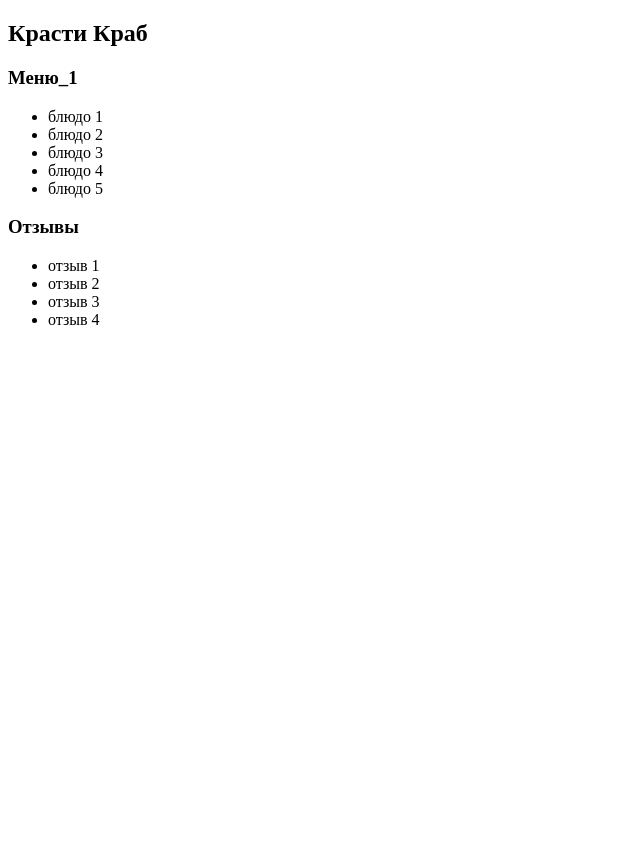
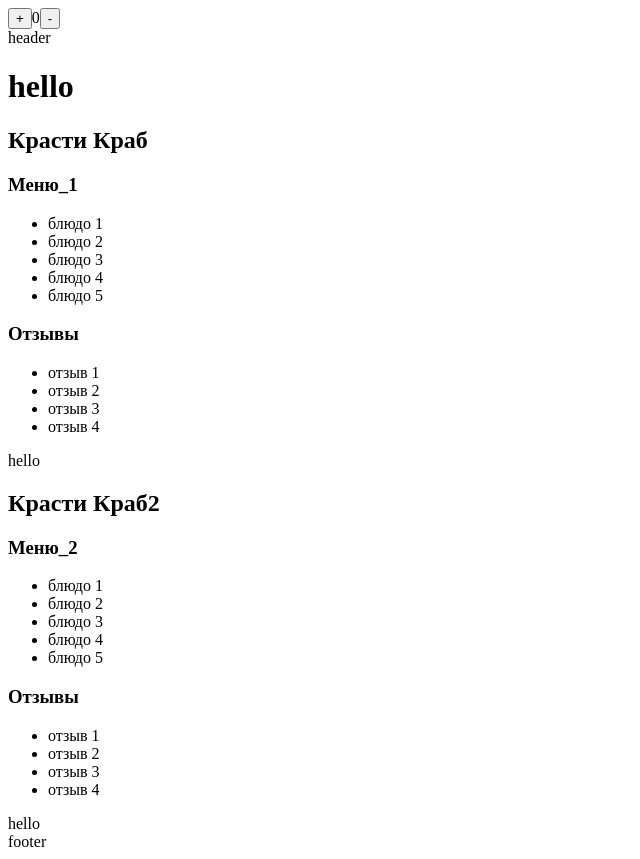
Before and after one commit to Vankir94/vite, a React (Vite) app: page / in a window 1280 px wide. Shown: the whole page, without its empty margins (0-640 px from the left). Before the commit the page ends 800 px from the top, so only its background shows below. Built offline with nearby package versions, Linux system fonts and the light colour scheme.

Commit message:
second lecture

```diff
--- /dev/null
+++ b/src/components/app/App.jsx
@@ -0,0 +1,21 @@
+import MY_RESTAURANTS from "../../materials/mock.js";
+import {Restaurant} from "../restaurant/Restaurant.jsx";
+import {Layout} from "../layout/Layout";
+
+export const App = ({title}) => {
+    return (
+        <Layout>
+            <div>
+                <h1>{title}</h1>
+                {MY_RESTAURANTS.map((
+                    {name, menuName, listOfDishes, reviewName, listOfReviews}
+                ) => <Restaurant name={name}
+                                 menuName={menuName}
+                                 listOfDishes={listOfDishes}
+                                 reviewName={reviewName}
+                                 listOfReviews={listOfReviews}/>)}
+
+            </div>
+        </Layout>
+    );
+};
--- /dev/null
+++ b/src/components/count/Count.jsx
@@ -0,0 +1,15 @@
+import {useState} from "react";
+
+export function Count() {
+    const [value, setValue] = useState(0);
+
+    const increase = () => setValue(value + 1);
+    const decrease = () => setValue(value - 1);
+    return (
+        <div>
+            <button onClick={increase}>+</button>
+            {value}
+            <button onClick={decrease}>-</button>
+        </div>
+    );
+};
--- /dev/null
+++ b/src/components/layout/Layout.jsx
@@ -0,0 +1,12 @@
+import {Count} from "../count/Count.jsx";
+
+export function Layout({children}) {
+    return (
+        <div>
+            <Count/>
+            <header>header</header>
+            {children}
+            <footer>footer</footer>
+        </div>
+    );
+};
--- /dev/null
+++ b/src/components/restaurant/Restaurant.jsx
@@ -0,0 +1,34 @@
+import React from "react";
+
+export function Restaurant({name, menuName, listOfDishes, reviewName, listOfReviews}) {
+    if (!name) {
+        return null;
+    }
+    return (
+        <React.Fragment>
+            <div>
+                <h2>{name}</h2>
+                {!!listOfDishes?.length && (
+                    <>
+                        <h3>{menuName}</h3>
+                        <ul>
+                            {listOfDishes.map(dish => <li>{dish}</li>)}
+                        </ul>
+                    </>
+                )}
+                {!!listOfReviews?.length && (
+                    <>
+                        <h3>{reviewName}</h3>
+                        <ul>
+                            {listOfReviews.map(review => <li>{review}</li>)}
+                        </ul>
+                    </>
+                )}
+
+            </div>
+            <div>
+                hello
+            </div>
+        </React.Fragment>
+    );
+};
--- a/src/main.jsx
+++ b/src/main.jsx
@@ -1,18 +1,4 @@
-import { createRoot } from 'react-dom/client';
-import MY_RESTAURANTS from './materials/mock.js';
+import { createRoot } from "react-dom/client";
+import {App} from "./components/app/App";
 
-createRoot(document.getElementById('root')).render(
-    <div>
-            <h2>{MY_RESTAURANTS.name}</h2>
-
-            <h3>{MY_RESTAURANTS.menuName}</h3>
-            <ul>
-                    {MY_RESTAURANTS.listOfDishes.map(dish => <li>{dish}</li>)}
-            </ul>
-
-            <h3>{MY_RESTAURANTS.reviewName}</h3>
-            <ul>
-                    {MY_RESTAURANTS.listOfReviews.map(review => <li>{review}</li>)}
-            </ul>
-    </div>
-)
+createRoot(document.getElementById('root')).render(<App title={'hello'}/>)
--- a/src/materials/mock.js
+++ b/src/materials/mock.js
@@ -1,4 +1,5 @@
-const MY_RESTAURANTS = {
+const MY_RESTAURANTS = [
+    {
         name: 'Красти Краб',
         menuName: 'Меню_1',
         reviewName: 'Отзывы',
@@ -15,6 +16,25 @@ const MY_RESTAURANTS = {
             'отзыв 3',
             'отзыв 4',
         ]
-};
+    },
+    {
+        name: 'Красти Краб2',
+        menuName: 'Меню_2',
+        reviewName: 'Отзывы',
+        listOfDishes: [
+            'блюдо 1',
+            'блюдо 2',
+            'блюдо 3',
+            'блюдо 4',
+            'блюдо 5',
+        ],
+        listOfReviews: [
+            'отзыв 1',
+            'отзыв 2',
+            'отзыв 3',
+            'отзыв 4',
+        ]
+    }
+];
 
 export default MY_RESTAURANTS;
```
Lines whose indentation alone changed are shown as unchanged.
